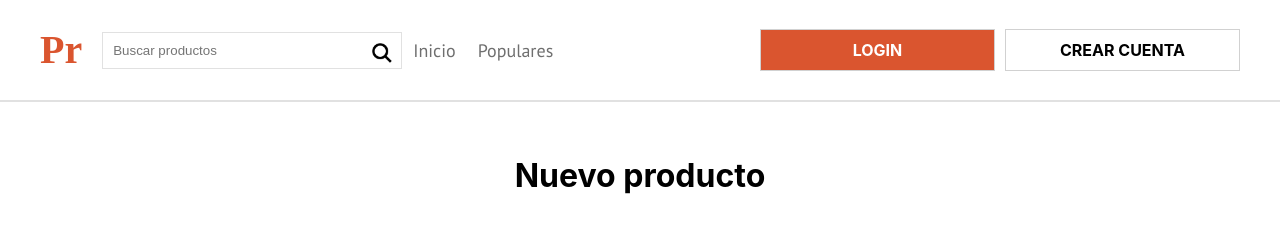
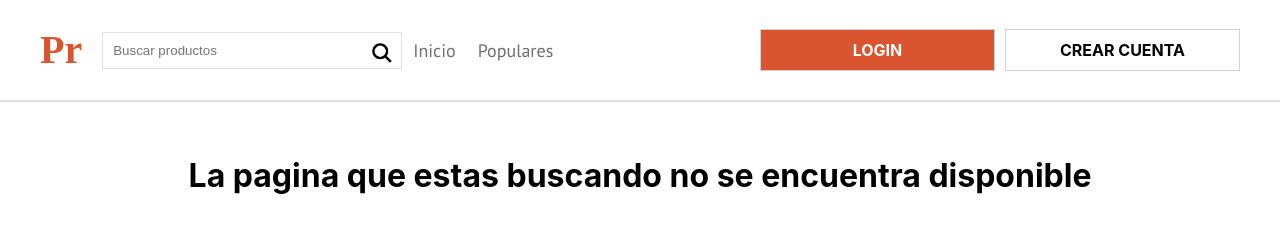
Before and after one commit to juanluna96/NextJS-ProductReviewer, a Next.js app: page /nuevo-producto in a window 1280 px wide. Shown: the top 250 px of the page. Built offline with nearby package versions, Linux system fonts and the light colour scheme; no server answers.

Commit message:
Protegiendo la sección Nuevo Producto

```diff
--- a/components/layout/Error404.js
+++ b/components/layout/Error404.js
@@ -6,7 +6,7 @@ const Error404 = () => {
         <h1 css={ css`
             margin-top: 5rem;
             text-align: center;
-        `}></h1>
+        `}>La pagina que estas buscando no se encuentra disponible</h1>
     )
 }
 
--- a/pages/nuevo-producto.js
+++ b/pages/nuevo-producto.js
@@ -9,6 +9,7 @@ import { Formulario, Campo, InputSubmit, Error } from '../components/ui/Formular
 import useValidacion from '../hooks/useValidacion';
 import validarNuevoProducto from '../validacion/validarNuevoProducto';
 import { FirebaseContext } from '../firebase';
+import Error404 from '../components/layout/Error404';
 
 const STATE_INICIAL = {
     nombre: '',
@@ -84,6 +85,7 @@ const NuevoProducto = () => {
     return (
         <div>
             <Layout>
+                { !usuario ? <Error404 /> : (
                     <>
                         <h1
                             css={ css`
@@ -139,6 +141,7 @@ const NuevoProducto = () => {
                             <InputSubmit type="submit" value="Agregar producto" />
                         </Formulario>
                     </>
+                ) }
             </Layout>
         </div>
     )
```
Also changed, not shown: pages/productos/[id].js (+11 -3 lines). Lines whose indentation alone changed are shown as unchanged.
